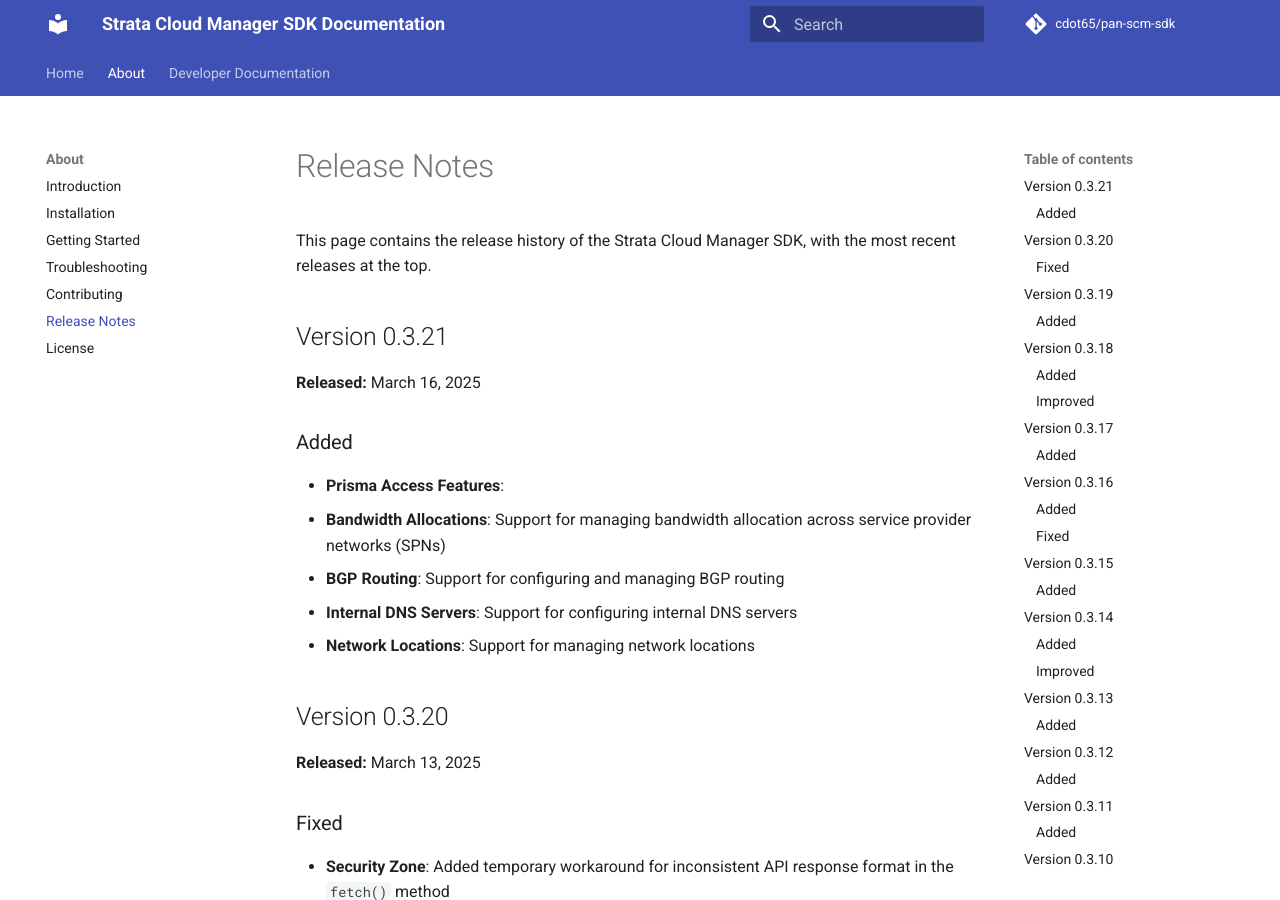
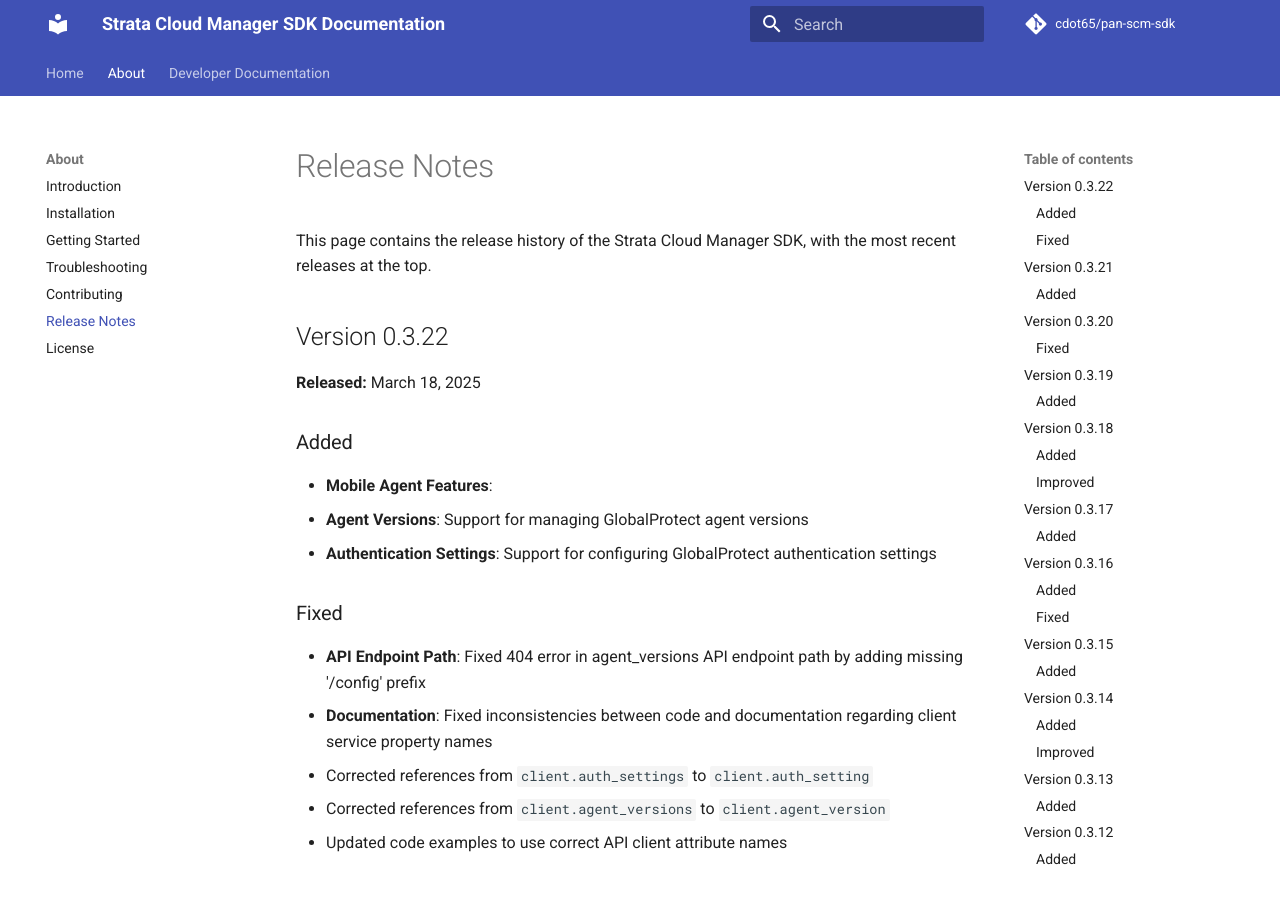
Before and after one commit to cdot65/pan-scm-sdk, an MkDocs documentation site: the page built from docs/about/release-notes.md, in a window 1280 px wide and 900 px high. Built offline with MkDocs 1.6.1 and Material for MkDocs 9.7.7, drawn with Linux system fonts in a browser that asks for light colours; comment, search, counter and statistics services are not loaded.

Commit message:
Bump version from 0.3.21 to 0.3.22
Update version in pyproject.toml and add release notes for 0.3.22 including:
- GlobalProtect agent versions support
- GlobalProtect authentication settings
- Fixed API endpoint path for agent_versions
- Documentation fixes for client service property names

🤖 Generated with [Claude Code](https://claude.ai/code)

Co-Authored-By: Claude <noreply@anthropic.com>

```diff
--- a/docs/about/release-notes.md
+++ b/docs/about/release-notes.md
@@ -1,6 +1,24 @@
 # Release Notes
 
 This page contains the release history of the Strata Cloud Manager SDK, with the most recent releases at the top.
+
+## Version 0.3.22
+
+**Released:** March 18, 2025
+
+### Added
+
+- **Mobile Agent Features**:
+  - **Agent Versions**: Support for managing GlobalProtect agent versions
+  - **Authentication Settings**: Support for configuring GlobalProtect authentication settings
+
+### Fixed
+
+- **API Endpoint Path**: Fixed 404 error in agent_versions API endpoint path by adding missing '/config' prefix
+- **Documentation**: Fixed inconsistencies between code and documentation regarding client service property names
+  - Corrected references from `client.auth_settings` to `client.auth_setting`
+  - Corrected references from `client.agent_versions` to `client.agent_version`
+  - Updated code examples to use correct API client attribute names
 
 ## Version 0.3.21
 
--- a/pyproject.toml
+++ b/pyproject.toml
@@ -1,6 +1,6 @@
 [tool.poetry]
 name = "pan-scm-sdk"
-version = "0.3.21"
+version = "0.3.22"
 description = "Python SDK for Palo Alto Networks Strata Cloud Manager."
 authors = ["Calvin Remsburg <calvin@cdot.io>"]
 license = "Apache 2.0"
```
